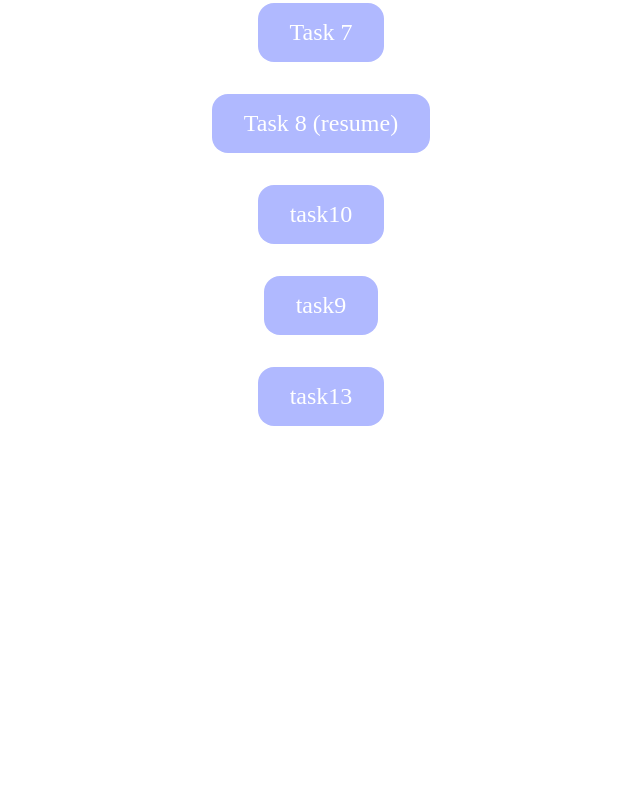
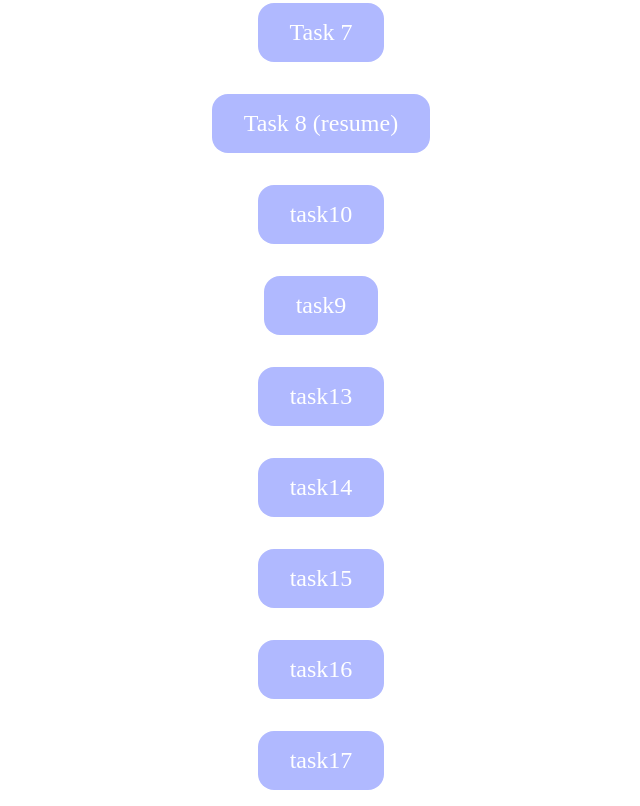
Before and after one commit to Sahilkr77/ATPLC-Training-Daily_Tasks, a plain HTML site: page index.html in a window 1280 px wide. Shown: the part 559-1365 px from the top of the page, without its empty margins (319-959 px from the left). Before the commit the page ends 1001 px from the top, so only its background shows below. Drawn offline with Linux system fonts and the light colour scheme.

Commit message:
task13,task14,task15,task16,task17

```diff
--- a/index.html
+++ b/index.html
@@ -46,6 +46,10 @@
     <a href="./Tasks/task10.html">task10</a>
     <a href="./Tasks/task9.html">task9</a>
     <a href="./Tasks/task13.html">task13</a>
+    <a href="./Tasks/task14.html">task14</a>
+    <a href="./Tasks/task15.html">task15</a>
+    <a href="./Tasks/task16.html">task16</a>
+    <a href="./Tasks/task17c.html">task17</a>
 </body>
 
 </html>
```
